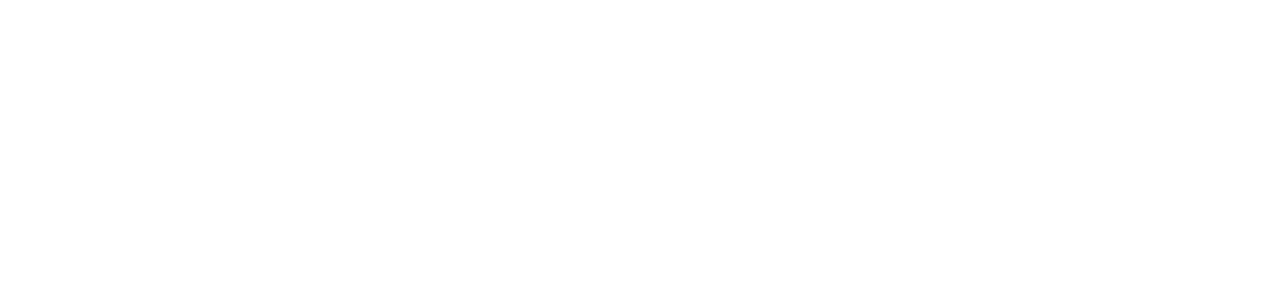
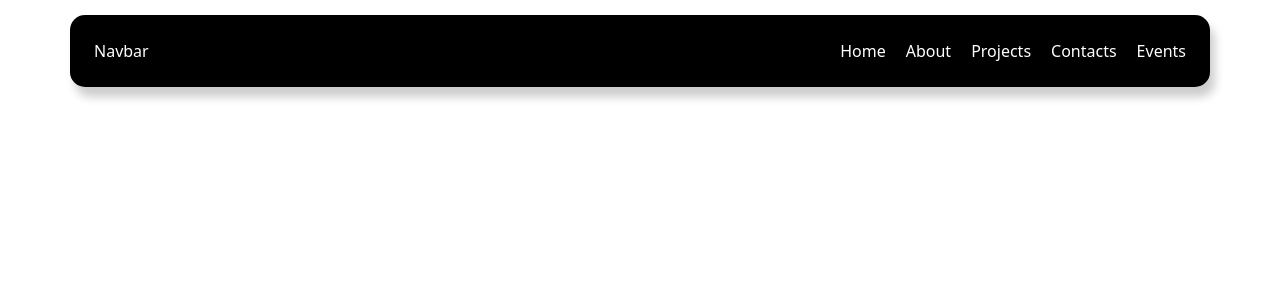
Before and after one commit to mxrsel/homework-65, a React (Vite) app: page / in a window 1280 px wide. Shown: the top 300 px of the page. Built offline with nearby package versions, Linux system fonts and the light colour scheme.

Commit message:
created toolbar for navigating and added it to app

```diff
--- a/src/App.tsx
+++ b/src/App.tsx
@@ -1,8 +1,9 @@
+import Toolbar from "./containers/Toolbar/Toolbar";
 
 const App = () => {
     return (
     <>
-
+        <Toolbar />
     </>
     )
 };
--- a/src/axiosApi.ts
+++ b/src/axiosApi.ts
@@ -4,4 +4,4 @@
     baseURL: 'https://marsel-js-25-default-rtdb.europe-west1.firebasedatabase.app/',
 });
 
-export default axiosApi
+export default axiosApi;
--- /dev/null
+++ b/src/containers/Toolbar/Toolbar.css
@@ -0,0 +1,30 @@
+.main-container {
+    background: #000;
+    margin-top: 15px;
+    border-radius: 15px;
+    padding: 16px;
+    box-shadow: 5px 10px 10px 0 rgba(0, 0, 0, 0.2);
+}
+
+.navBrand {
+    text-decoration: none;
+    color: #fff;
+}
+
+.navList {
+    display: flex;
+    justify-content: space-between;
+    gap: 20px;
+    text-align: center;
+    margin-bottom: 0;
+}
+
+.navLink {
+    font-size: 16px;
+    color: #fff;
+    text-decoration: none;
+}
+
+.navLink:hover {
+font-size: 18px;
+}
--- /dev/null
+++ b/src/containers/Toolbar/Toolbar.tsx
@@ -0,0 +1,28 @@
+import './Toolbar.css';
+import {NavLink} from "react-router-dom";
+
+const Toolbar = () => {
+    return (
+        <div className='main-container container'>
+        <div className='navbar'>
+            <div className='container-fluid'>
+                <NavLink className='navBrand' to='/pages/home'>Navbar</NavLink>
+                <ul className='navList'>
+
+                        <NavLink to='/pages/home' className='navLink'>Home</NavLink>
+
+                        <NavLink to='/pages/about' className='navLink'>About</NavLink>
+
+                        <NavLink to='/pages/projects' className='navLink'>Projects</NavLink>
+
+                        <NavLink to='/pages/contacts' className='navLink'>Contacts</NavLink>
+
+                         <NavLink to='/pages/events' className='navLink'>Events</NavLink>
+                    </ul>
+                </div>
+            </div>
+        </div>
+    );
+};
+
+export default Toolbar;
```
